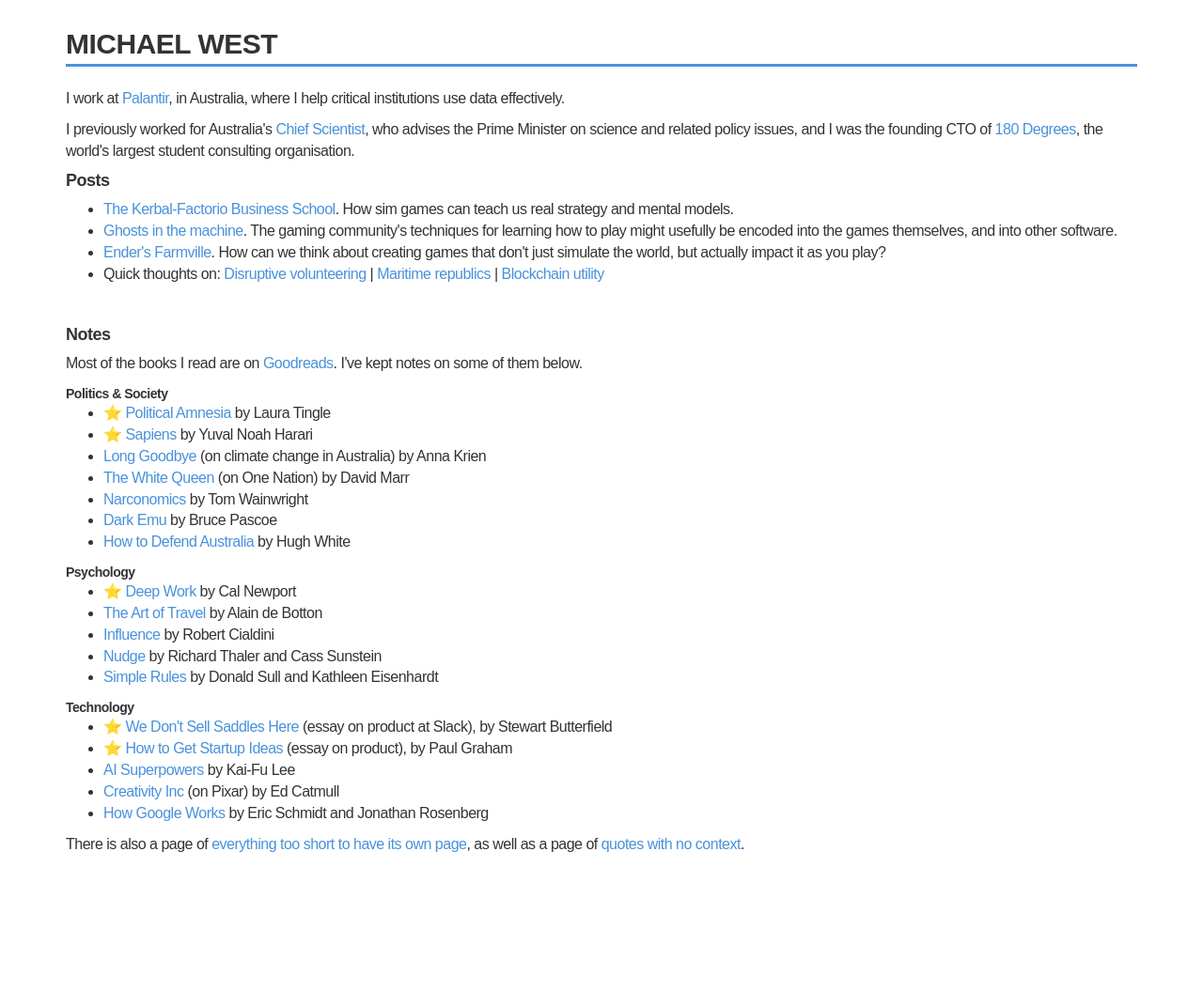
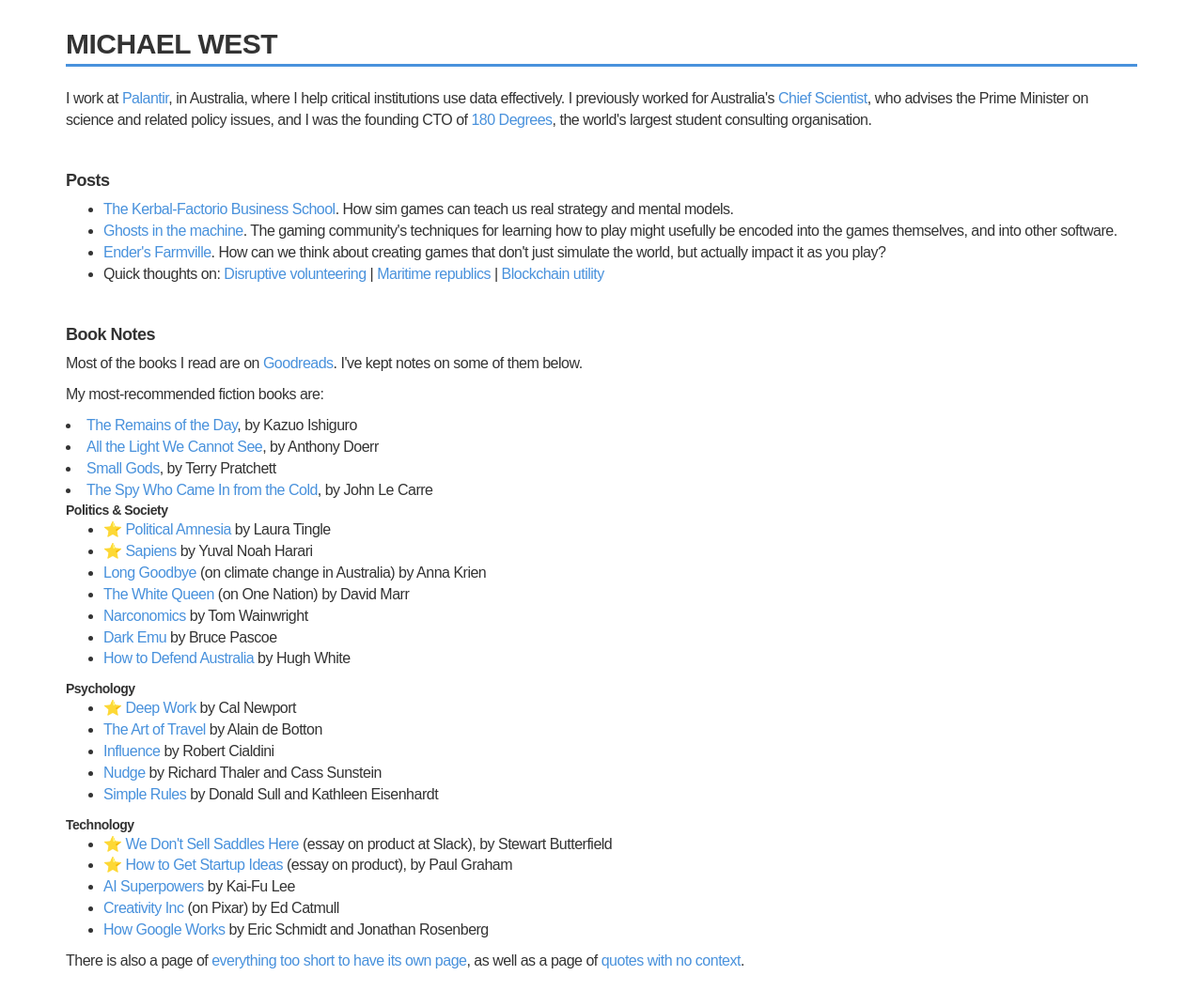
Before and after one commit to michaelwest/michaelwest.github.io, a Jekyll site: the page index.html, which Jekyll copies as it is, in a window 1280 px wide. Shown: the whole page at 94% size. Built offline with Jekyll 4.4.1, drawn with Linux system fonts in a browser that asks for light colours; nearby versions of some CDN libraries; some web fonts are replaced; before the commit the page ends 930 px from its top, so only the background shows below that.

Commit message:
Refine homepage

```diff
--- a/index.html
+++ b/index.html
@@ -39,8 +39,8 @@
     </div>
     <div>
 		<br/>
-		<p>I work at <a href="https://palantir.com">Palantir</a>, in Australia, where I help critical institutions use data effectively.</p>
-		<p>I previously worked for Australia's <a href="https://chiefscientist.gov.au">Chief Scientist</a>, who advises the Prime Minister on science and related policy issues, and I was the founding CTO of <a href="https://180dc.org">180 Degrees</a>, the world's largest student consulting organisation.</p>
+		<p>I work at <a href="https://palantir.com">Palantir</a>, in Australia, where I help critical institutions use data effectively. I previously worked for Australia's <a href="https://chiefscientist.gov.au">Chief Scientist</a>, who advises the Prime Minister on science and related policy issues, and I was the founding CTO of <a href="https://180dc.org">180 Degrees</a>, the world's largest student consulting organisation.</p>
+		<p><br/></p>
 		<h4>Posts</h4>
 		<ul>
 			<li><a href="posts/business">The Kerbal-Factorio Business School</a>. How sim games can teach us real strategy and mental models.</li>
@@ -52,8 +52,14 @@
 				<a href="posts/blockchain">Blockchain utility</a>
 		</ul>
 		<p><br/></p>
-		<h4>Notes</h4>
+		<h4>Book Notes</h4>
 		<p>Most of the books I read are on <a href="https://www.goodreads.com/review/list/41785209-michael-west?shelf=read">Goodreads</a>. I've kept notes on some of them below.</p>
+		<p>My most-recommended fiction books are:</p>
+			<li><a href="https://www.goodreads.com/book/show/28921.The_Remains_of_the_Day">The Remains of the Day</a>, by Kazuo Ishiguro</li>
+			<li><a href="https://www.goodreads.com/book/show/18143977-all-the-light-we-cannot-see">All the Light We Cannot See</a>, by Anthony Doerr</li>
+			<li><a href="https://www.goodreads.com/book/show/34484.Small_Gods">Small Gods</a>, by Terry Pratchett</li>
+			<li><a href="https://www.goodreads.com/book/show/19494.The_Spy_Who_Came_In_from_the_Cold">The Spy Who Came In from the Cold</a>, by John Le Carre</li>
+
 		<b>Politics & Society</b>
 		<ul>
 			<li>⭐️ <a href="notes/politicalamnesia">Political Amnesia</a> by Laura Tingle</li>
```
